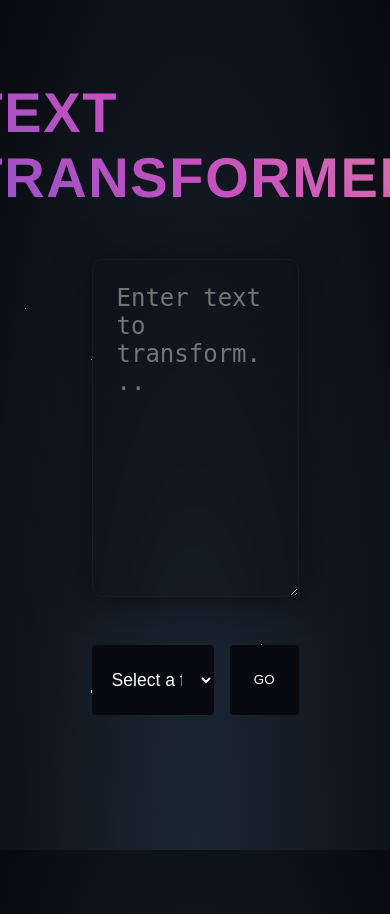
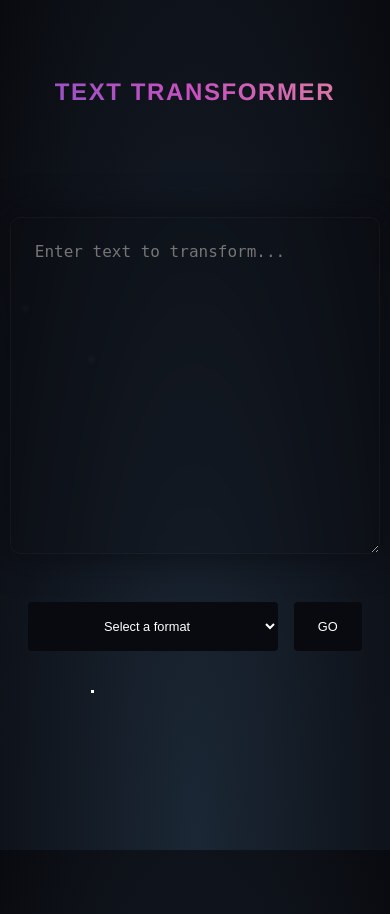
Before and after one commit to Anas-025/projectNull, a Django app: page /app/ in a window 390 px wide; the page is wider, and only the part inside the window is pictured. Shown: the top 914 px of that part. Run offline with Django 5.2, Linux system fonts and the light colour scheme.

Commit message:
added resposiveness

```diff
--- a/static/trial.css
+++ b/static/trial.css
@@ -3,6 +3,22 @@
   margin: 0;
   padding: 0;
 }
+
+::-webkit-scrollbar {
+  width: 0.5rem;
+}
+::-webkit-scrollbar-track {
+  background: transparent;
+}
+::-webkit-scrollbar-thumb {
+  cursor: pointer;
+  background: #888;
+  border-radius: 0.5rem;
+}
+::-webkit-scrollbar-thumb:hover {
+  background: #555;
+}
+
 
 body {
   font-family: Helvetica, sans-serif;
@@ -19,15 +35,19 @@ main {
 
   height: 100vh;
 
-  padding: 5rem;
+  padding-block: 5rem;
 }
 
 h1 {
-  font-size: 3.5rem;
+  font-size: clamp(1.5rem, 5vw, 3.5rem);
   font-weight: 800;
+  text-align: center;
   color: transparent;
   letter-spacing: 0.1rem;
+  line-height: clamp(1.5rem, 5vw, 3.5rem);
+  margin-inline: 0.8rem;
   background-clip: text;
+  -webkit-background-clip: text;
   background-color: #4158d0;
   background-image: linear-gradient(
     43deg,
@@ -58,15 +78,15 @@ main > form {
   align-items: center;
   gap: 3rem;
 
-  width: 100%;
+  width: min(50rem, 95%);
   height: 100%;
 }
 
 #id_text {
-  font-size: 1.5rem;
+  font-size: clamp(1rem, 3vw, 1.5rem);
   color: white;
 
-  width: min(50rem, 90%);
+  width: 100%;
   height: 40vh;
 
   padding: 1.5rem;
@@ -84,6 +104,7 @@ main > form {
 }
 
 .wrapper {
+  font-size: clamp(0.8rem, 3vw, 1.5rem);
   display: flex;
   justify-content: center;
   align-items: center;
@@ -93,13 +114,14 @@ main > form {
 }
 
 #id_formatting {
-  font-size: 1.1rem;
+  font-size: inherit;
   text-align: center;
   color: white;
 
   width: 100%;
 
   padding: 1.5rem 1rem;
+  padding-block: clamp(1rem, 2vw, 1rem);
 
   background-color: rgb(9, 10, 15);
   border-radius: 4px;
@@ -110,6 +132,7 @@ main > form {
 }
 
 button[type="submit"] {
+  font-size: inherit;
   color: white;
   height: 100%;
   padding-inline: 1.5rem;
@@ -123,14 +146,14 @@ button[type="submit"] {
 }
 
 h3 {
-  font-size: 1.5rem;
+  font-size: clamp(1rem, 3vw, 1.5rem);
   color: white;
   text-align: center;
   margin-bottom: 2rem;
 }
 
 main > p.result {
-  font-size: 1.4rem;
+  font-size: clamp(1rem, 3vw, 1.5rem);
   color: white;
   text-align: center;
   margin-bottom: 2rem;
```
